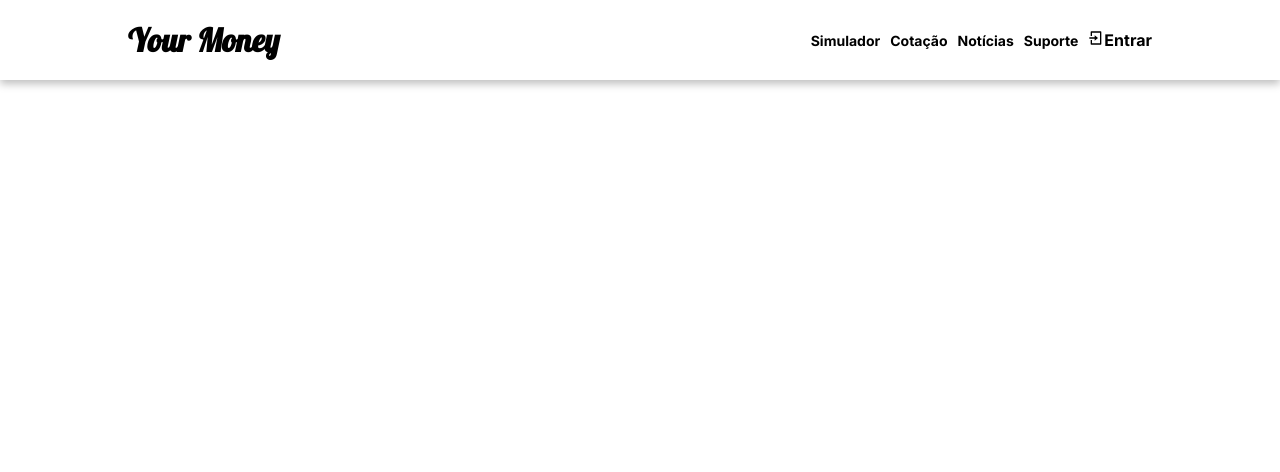
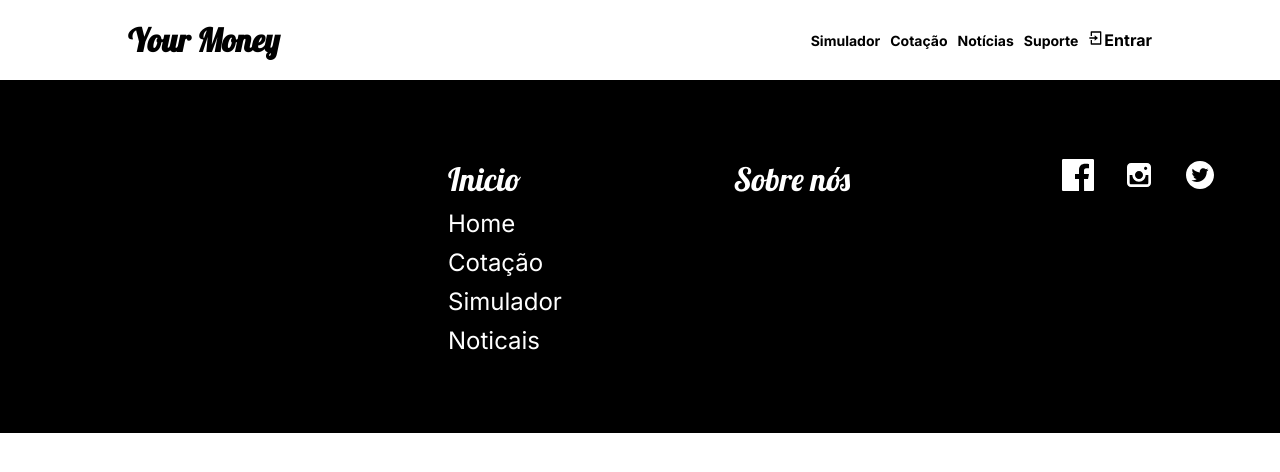
Before and after one commit to KPF-4/Your-Money, a React (Create React App) app: page / in a window 1280 px wide. Shown: the top 472 px of the page. Built offline with nearby package versions, Linux system fonts and the light colour scheme; no server answers.

Commit message:
feat-footer

```diff
--- /dev/null
+++ b/src/components/Footer/index.jsx
@@ -0,0 +1,32 @@
+import { StyledFooter } from "./style"
+import { Link } from "react-router-dom";
+import { AiFillTwitterCircle } from 'react-icons/ai'
+import { TiSocialInstagram } from 'react-icons/ti'
+import { GrFacebook } from 'react-icons/gr'
+
+
+const Footer = () => {
+
+  return (
+    <StyledFooter>
+        <div className="Footer-inicio">
+            <p>Inicio </p>
+            <Link to= "/" className="Footer-SobreNos" >Sobre nós</Link>
+            <div className="Footer-redesSociais">
+                <GrFacebook />
+                <TiSocialInstagram  />
+                <AiFillTwitterCircle />
+            </div>
+        </div>
+
+        <div className="Footer-link">
+            <Link to= "/" className="Footer-li">Home</Link>
+            <Link to= "/" className="Footer-li">Cotação</Link>
+            <Link to= "/" className="Footer-li">Simulador</Link>
+            <Link to= "/" className="Footer-li">Noticais</Link>
+        </div>
+    </StyledFooter>
+  )
+}
+
+export default Footer
--- /dev/null
+++ b/src/components/Footer/style.js
@@ -0,0 +1,74 @@
+import styled from "styled-components";
+
+
+export const StyledFooter = styled.footer`
+  width: 100%;
+  height: 353px;
+  background: #000000;
+  color: #FFFFFF;
+  gap: 10px;
+
+
+  display: flex;
+  align-items: center;
+  justify-content: center;
+  flex-direction: column;
+
+  @media (max-width: 630px) {
+    height: 135px;
+    gap: 4px;
+  }
+
+
+  .Footer-inicio{
+    width: 90%;
+    padding-left: 30%;
+
+    display: flex;
+    flex-direction: row;
+    justify-content: space-between;
+
+    font-family: 'Lobster';
+    font-style: normal;
+    font-size: 32px;
+
+    @media (max-width: 630px) {
+    font-size: 13px;
+    }
+
+    .Footer-SobreNos{
+      color: #FFFFFF;
+    }
+
+    .Footer-redesSociais{
+      display: flex;
+      justify-content: space-between;
+      width: 20%;
+    }
+  }
+
+  .Footer-link{
+    width: 90%;
+    padding-left: 30%;
+    display: flex;
+    flex-direction: column;
+    gap: 10px;
+
+    @media (max-width: 630px) {
+      gap: 4px;
+      }
+
+    .Footer-li{
+
+      font-family: 'Inter';
+      font-style: normal;
+      font-size: 24px;
+      color: #FFFFFF;
+
+      @media (max-width: 630px) {
+       font-size: 10px;
+      }
+    }
+  }
+
+`
--- a/src/pages/home/index.jsx
+++ b/src/pages/home/index.jsx
@@ -1,9 +1,11 @@
+import Footer from "../../components/Footer";
 import Header from "../../components/Header";
 
 const Home = () => {
   return (
     <div>
       <Header />
+      <Footer />
     </div>
   );
 };
```
